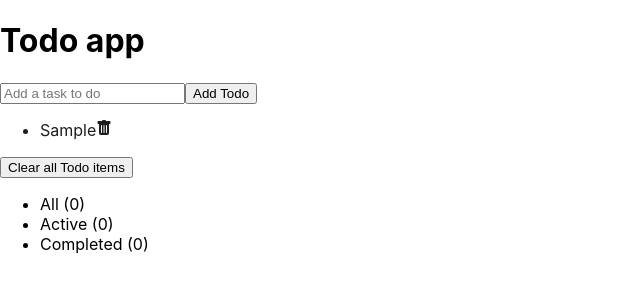
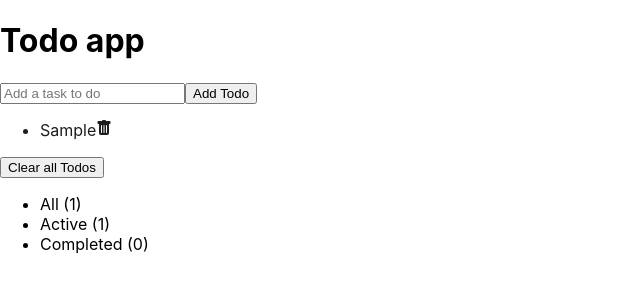
Before and after one commit to ezaz1995/TodoApp, a React (Create React App) app: page / in a window 1280 px wide. Both pictures are taken after typing "Sample" into the empty fields and a click on the button "Add Todo". Shown: the top 300 px of the page, without its empty margins (0-640 px from the left). Built offline with nearby package versions, Linux system fonts and the light colour scheme.

Commit message:
added clear all, hide clear all btn when list is empty

```diff
--- a/src/App.tsx
+++ b/src/App.tsx
@@ -52,6 +52,10 @@ const App: React.FC = () => {
     setTodoList(todoList.filter((todo) => todo.id !== id));
   };
 
+  const allTodoCounts = todoList.length;
+  const allActiveTodoCounts = todoList.filter((todo) => !todo.completed).length;
+  const allCompletedCountes = todoList.filter((todo) => todo.completed).length;
+
   return (
     <div className="App">
       <h1>Todo app</h1>
@@ -61,8 +65,14 @@ const App: React.FC = () => {
         completedTodo={completedTodoHandler}
         deleteTodo={deleteTodoHandler}
       />
-      <TodoClearAll />
-      <TodoNav />
+      {todoList.length !== 0 && (
+        <TodoClearAll todoList={todoList} setTodoList={setTodoList} />
+      )}
+      <TodoNav
+        allTodos={allTodoCounts}
+        allActive={allActiveTodoCounts}
+        allCompleted={allCompletedCountes}
+      />
     </div>
   );
 };
--- a/src/Interfaces.ts
+++ b/src/Interfaces.ts
@@ -8,3 +8,9 @@ export interface Error {
   title: string;
   errorMessage: string;
 }
+
+export interface Status {
+  allTodos: number;
+  allActive: number;
+  allCompleted: number;
+}
--- a/src/components/TodoClearAll.tsx
+++ b/src/components/TodoClearAll.tsx
@@ -1,9 +1,12 @@
-import { Item } from "../Interfaces";
+const TodoClearAll = (props: any) => {
+  const onClearAllHandler = () => {
+    localStorage.clear();
+    props.setTodoList([]);
+  };
 
-const TodoClearAll = (props: any) => {
   return (
     <div>
-      <button>Clear all Todo items</button>
+      <button onClick={onClearAllHandler}>Clear all Todos</button>
     </div>
   );
 };
--- a/src/components/Todos/TodoNav.tsx
+++ b/src/components/Todos/TodoNav.tsx
@@ -1,11 +1,15 @@
-export default function TodoNav() {
+import { Status } from "../../Interfaces";
+
+const TodoNav = ({ allTodos, allActive, allCompleted }: Status) => {
   return (
     <div>
       <ul>
-        <li>All (0)</li>
-        <li>Active (0)</li>
-        <li>Completed (0)</li>
+        <li>All ({allTodos})</li>
+        <li>Active ({allActive})</li>
+        <li>Completed ({allCompleted})</li>
       </ul>
     </div>
   );
-}
+};
+
+export default TodoNav;
```
